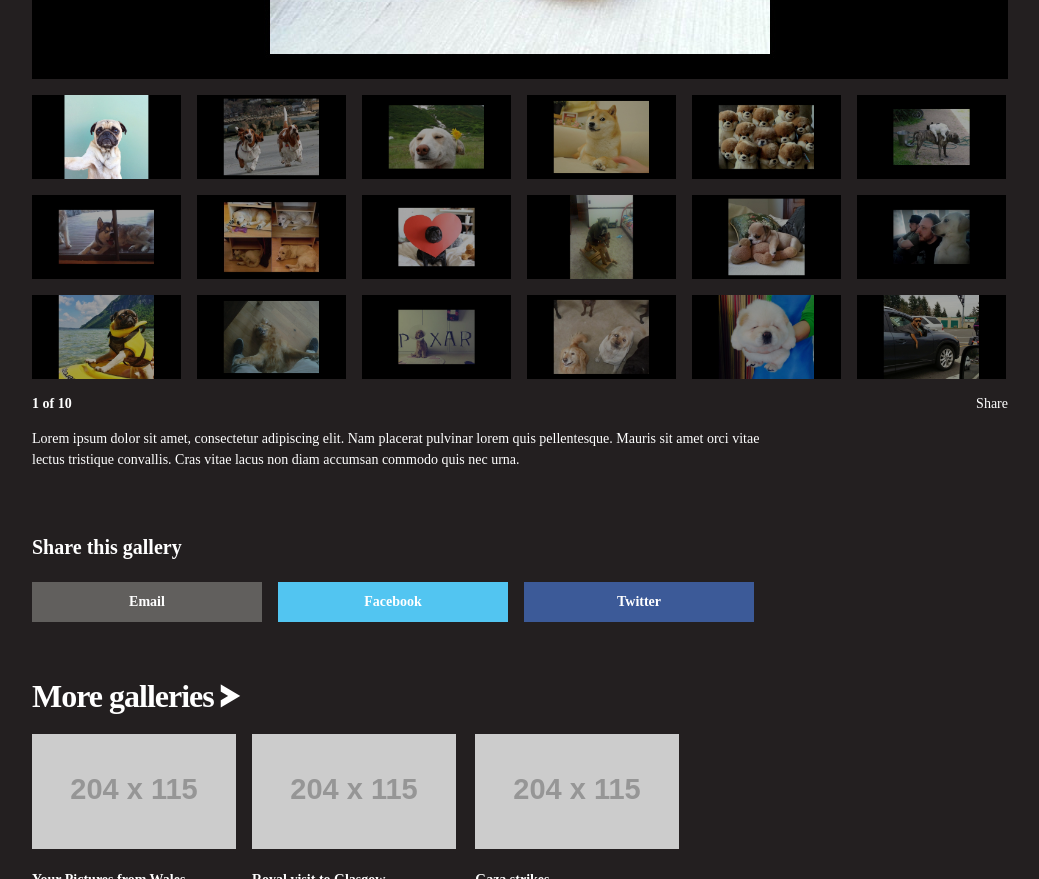
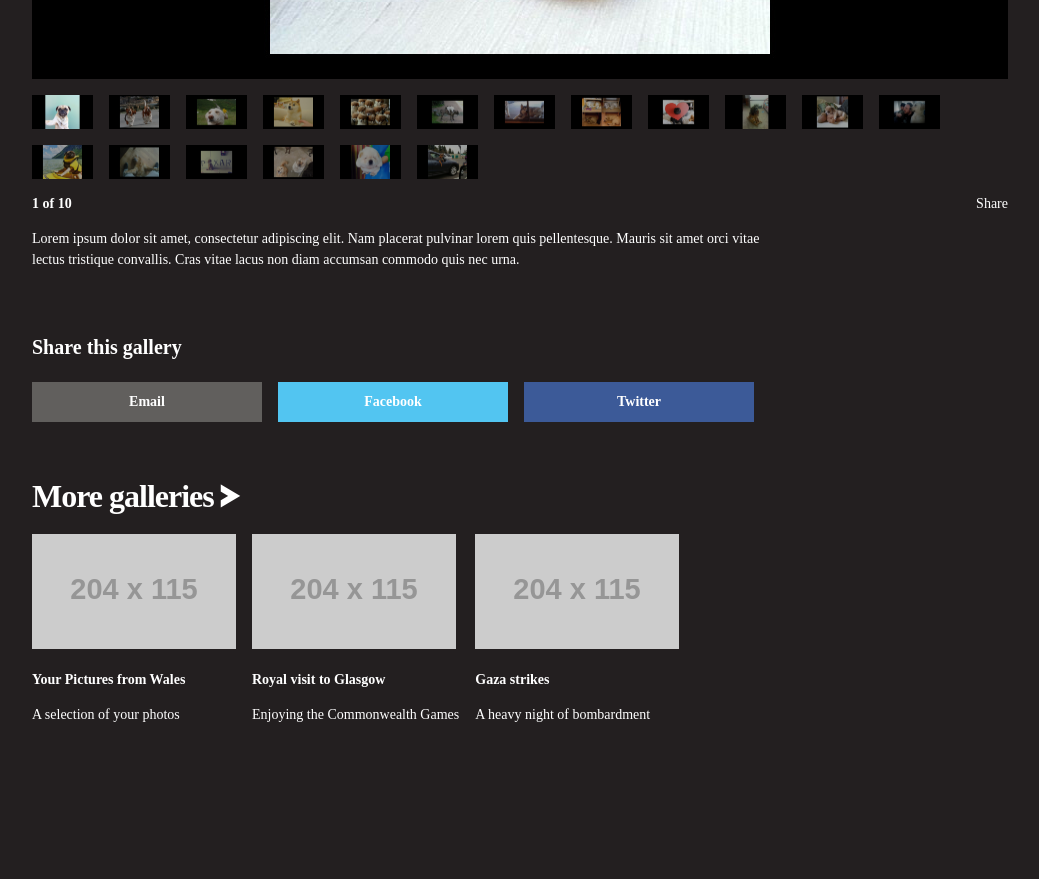
Before and after one commit to simonsinclair/in-pictures_02, a website: page public/index.html in a window 1280 px wide. Shown: the part 1365-2244 px from the top of the page, without its empty margins (120-1159 px from the left). After the commit the page ends 2182 px from the top, so only its background shows below. Drawn offline with nearby package versions, Linux system fonts and the light colour scheme; files that its build step writes are made by us from their sources; placeholder pictures from the web are drawn by us.

Commit message:
Update thumbnail sizes

```diff
--- a/public/index.html
+++ b/public/index.html
@@ -56,27 +56,29 @@
 				<button id="js-gallery-next" class="gallery__next"><span class="icon">&#xF001;</span></button>
 			</div>
 
-			<div id="js-gallery-thumbs" class="gallery__thumbs">
-				<ul class="nav">
-					<li class="active"><img src="img/gallery/01.jpg" alt="" width="149" height="84"></li>
-					<li><img src="img/gallery/02.jpg" alt="" width="149" height="84"></li>
-					<li><img src="img/gallery/03.jpg" alt="" width="149" height="84"></li>
-					<li><img src="img/gallery/04.jpg" alt="" width="149" height="84"></li>
-					<li><img src="img/gallery/05.jpg" alt="" width="149" height="84"></li>
-					<li><img src="img/gallery/06.jpg" alt="" width="149" height="84"></li>
-					<li><img src="img/gallery/07.jpg" alt="" width="149" height="84"></li>
-					<li><img src="img/gallery/08.jpg" alt="" width="149" height="84"></li>
-					<li><img src="img/gallery/09.jpg" alt="" width="149" height="84"></li>
-					<li><img src="img/gallery/10.jpg" alt="" width="149" height="84"></li>
-					<li><img src="img/gallery/11.jpg" alt="" width="149" height="84"></li>
-					<li><img src="img/gallery/12.jpg" alt="" width="149" height="84"></li>
-					<li><img src="img/gallery/13.jpg" alt="" width="149" height="84"></li>
-					<li><img src="img/gallery/14.jpg" alt="" width="149" height="84"></li>
-					<li><img src="img/gallery/15.jpg" alt="" width="149" height="84"></li>
-					<li><img src="img/gallery/16.jpg" alt="" width="149" height="84"></li>
-					<li><img src="img/gallery/17.jpg" alt="" width="149" height="84"></li>
-					<li><img src="img/gallery/18.jpg" alt="" width="149" height="84"></li>
-				</ul>
+			<div class="gallery__thumbs">
+				<div class="container">
+					<ul id="js-gallery-thumbs" class="nav">
+						<li class="active"><img src="img/gallery/01.jpg" alt="" width="61" height="34"></li>
+						<li><img src="img/gallery/02.jpg" alt="" width="61" height="34"></li>
+						<li><img src="img/gallery/03.jpg" alt="" width="61" height="34"></li>
+						<li><img src="img/gallery/04.jpg" alt="" width="61" height="34"></li>
+						<li><img src="img/gallery/05.jpg" alt="" width="61" height="34"></li>
+						<li><img src="img/gallery/06.jpg" alt="" width="61" height="34"></li>
+						<li><img src="img/gallery/07.jpg" alt="" width="61" height="34"></li>
+						<li><img src="img/gallery/08.jpg" alt="" width="61" height="34"></li>
+						<li><img src="img/gallery/09.jpg" alt="" width="61" height="34"></li>
+						<li><img src="img/gallery/10.jpg" alt="" width="61" height="34"></li>
+						<li><img src="img/gallery/11.jpg" alt="" width="61" height="34"></li>
+						<li><img src="img/gallery/12.jpg" alt="" width="61" height="34"></li>
+						<li><img src="img/gallery/13.jpg" alt="" width="61" height="34"></li>
+						<li><img src="img/gallery/14.jpg" alt="" width="61" height="34"></li>
+						<li><img src="img/gallery/15.jpg" alt="" width="61" height="34"></li>
+						<li><img src="img/gallery/16.jpg" alt="" width="61" height="34"></li>
+						<li><img src="img/gallery/17.jpg" alt="" width="61" height="34"></li>
+						<li><img src="img/gallery/18.jpg" alt="" width="61" height="34"></li>
+					</ul>
+				</div>
 			</div>
 
 			<div class="gallery__panel">
```
